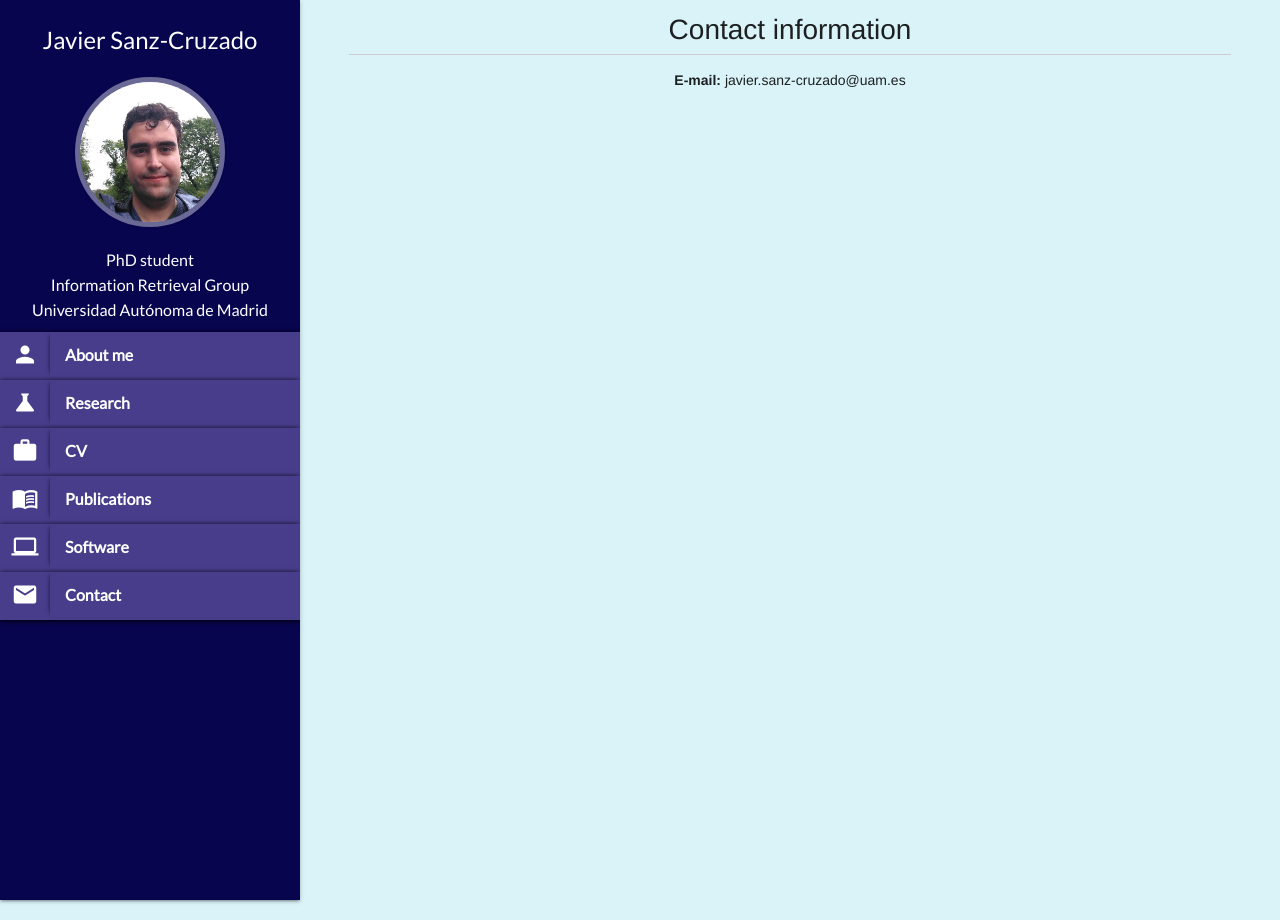
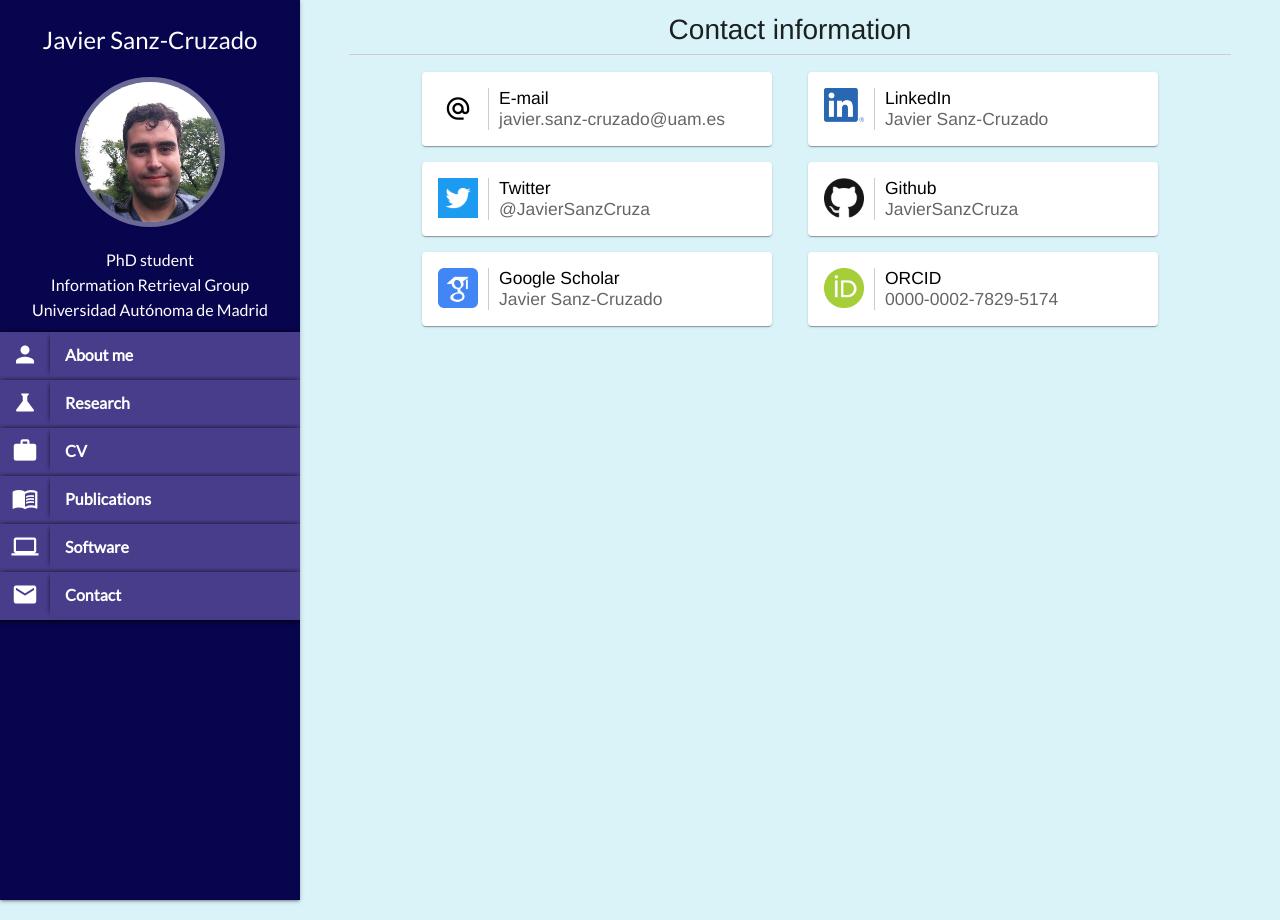
Before and after one commit to JavierSanzCruza/javiersanzcruza.github.io, a Jekyll site: the page built from contact.md, in a window 1280 px wide. Built offline with Jekyll 4.4.1, drawn with Linux system fonts in a browser that asks for light colours; nearby versions of some CDN libraries.

Commit message:
Added the contact section
The contact section has been added to the site.

```diff
--- a/_sass/main.scss
+++ b/_sass/main.scss
@@ -288,3 +288,92 @@ ul .collapsible {
         padding-left: 0;
       }
     }
+
+ .mdc-card {
+    border-radius: 4px;
+    background-color: #fff;
+    background-color: var(--mdc-theme-surface, #fff);
+    box-shadow: 0px 2px 1px -1px rgba(0, 0, 0, 0.2),0px 1px 1px 0px rgba(0, 0, 0, 0.14),0px 1px 3px 0px rgba(0,0,0,.12);
+    display: flex;
+    flex-direction: column;
+    box-sizing: border-box;
+    text-align: left;
+    padding: 16px;
+}
+
+.card__title {
+    -moz-osx-font-smoothing: grayscale;
+    -webkit-font-smoothing: antialiased;
+    font-size: 1.25rem;
+    line-height: 1.5rem;
+    font-weight: 500;
+}
+
+.card__title-centered {
+    -moz-osx-font-smoothing: grayscale;
+    -webkit-font-smoothing: antialiased;
+    font-size: 1.25rem;
+    line-height: 3rem;
+    font-weight: 500;
+}
+
+.card__subhead-centered {
+    -moz-osx-font-smoothing: grayscale;
+    -webkit-font-smoothing: antialiased;
+    font-size: 1.25rem;
+    line-height: 0rem;
+    font-weight: 500;
+}
+
+.card__subhead {
+    -moz-osx-font-smoothing: grayscale;
+    -webkit-font-smoothing: antialiased;
+    font-size: 1.25rem;
+    line-height: 1.5rem;
+    font-weight: 400;
+    opacity: .6;
+}
+
+.contact-card-left .material-icons {
+	float:left;
+	line-height: 3rem;
+	width: 50px;
+	text-align: center;
+	font-size: 27px;
+	padding-right: 10px;
+
+}
+
+.contact-card-right {
+	margin-left: 50px;
+	border-left: 1px solid #ccc;
+	padding-left: 10px;
+
+}
+
+.my-card {
+	display: block;
+	margin-bottom: 16px;
+	margin-left: 16px;
+	margin-right: 16px;
+	width: 350px;
+	display: inline-block;
+}
+
+a .my-card {
+	color: black;
+}
+
+.my-card img {
+	float:left;
+	line-height: 3rem;
+	width: 50px;
+	text-align: center;
+	font-size: 27px;
+	padding-right: 10px;
+}
+
+.contact-info {
+	display: inline;
+	text-align: center;
+}
--- a/contact.md
+++ b/contact.md
@@ -7,11 +7,79 @@ title: Contact
 <div style="align: left; font-size:28px">Contact information</div>
 <hr class="solid">
 
+<div class="contact-info">
+<p>
+</p>
+<a href="mailto:javier.sanz-cruzado@uam.es">
+	<div class="mdc-card my-card">
+		<div class="contact-card-left">
+	 		<div class="material-icons">alternate_email</div>
+		</div>
+		<div class="contact-card-right">
+			<div class="card__title">E-mail</div>
+			<div class="card__subhead">javier.sanz-cruzado@uam.es</div>
+		</div>
+	</div>
+</a>
 
-<div class="mdc-card">
-  <div class="mdc-card__primary-action" tabindex="0">
-    <b>E-mail:</b> javier.sanz-cruzado@uam.es
-  </div>
-  <!-- ... content ... -->
+<a href="https://www.linkedin.com/in/javier-sanz-cruzado-puig-607344172/">
+	<div class="mdc-card my-card">
+		<div class="contact-card-left">
+	 		<img src="/assets/img/linkedin.png" />
+		</div>
+		<div class="contact-card-right">
+			<div class="card__title">LinkedIn</div>
+			<div class="card__subhead">Javier Sanz-Cruzado</div>
+		</div>
+	</div>
+</a>
+
+<a href="https://twitter.com/JavierSanzCruza">
+	<div class="mdc-card my-card">
+		<div class="contact-card-left">
+	 		<img src="/assets/img/twitter.png" />
+		</div>
+		<div class="contact-card-right">
+			<div class="card__title">Twitter</div>
+			<div class="card__subhead">@JavierSanzCruza</div>
+		</div>
+	</div>
+</a>
+
+<a href="https://github.com/JavierSanzCruza">
+	<div class="mdc-card my-card">
+		<div class="contact-card-left">
+	 		<img src="/assets/img/github.png" />
+		</div>
+		<div class="contact-card-right">
+			<div class="card__title">Github</div>
+			<div class="card__subhead">JavierSanzCruza</div>
+		</div>
+	</div>
+</a>
+
+<a href="https://scholar.google.com/citations?user=w_kgThgAAAAJ&hl=es">
+	<div class="mdc-card my-card">
+		<div class="contact-card-left">
+	 		<img src="/assets/img/scholar.png" />
+		</div>
+		<div class="contact-card-right">
+			<div class="card__title">Google Scholar</div>
+			<div class="card__subhead">Javier Sanz-Cruzado</div>
+		</div>
+	</div>
+</a>
+
+<a href="https://scholar.google.com/citations?user=w_kgThgAAAAJ&hl=es">
+	<div class="mdc-card my-card">
+		<div class="contact-card-left">
+	 		<img src="/assets/img/orcid.png" />
+		</div>
+		<div class="contact-card-right">
+			<div class="card__title">ORCID</div>
+			<div class="card__subhead">0000-0002-7829-5174</div>
+		</div>
+	</div>
+</a>
+
 </div>
-</div>
```
Also changed, not shown: assets/img/github.png (added), assets/img/linkedin.png (added), assets/img/orcid.png (added), assets/img/scholar.png (added), assets/img/twitter.png (added), 1 other file.
